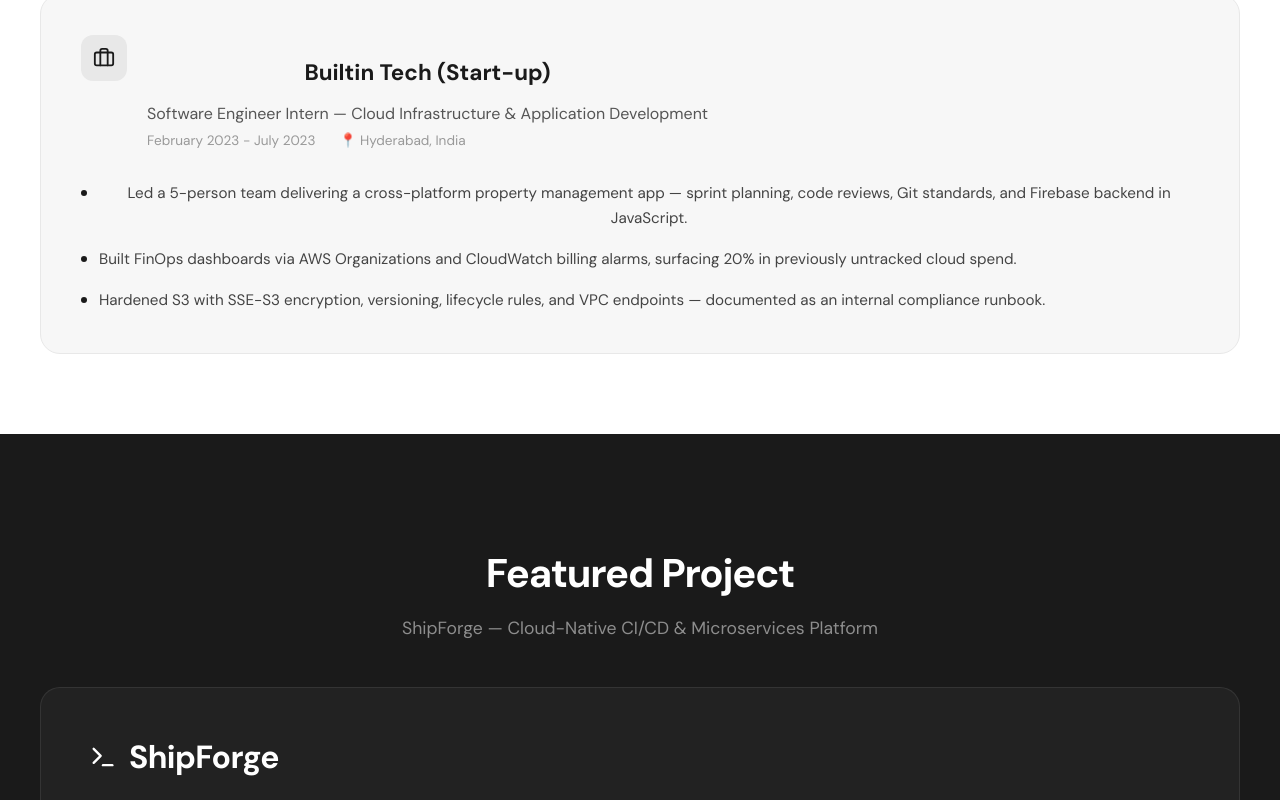
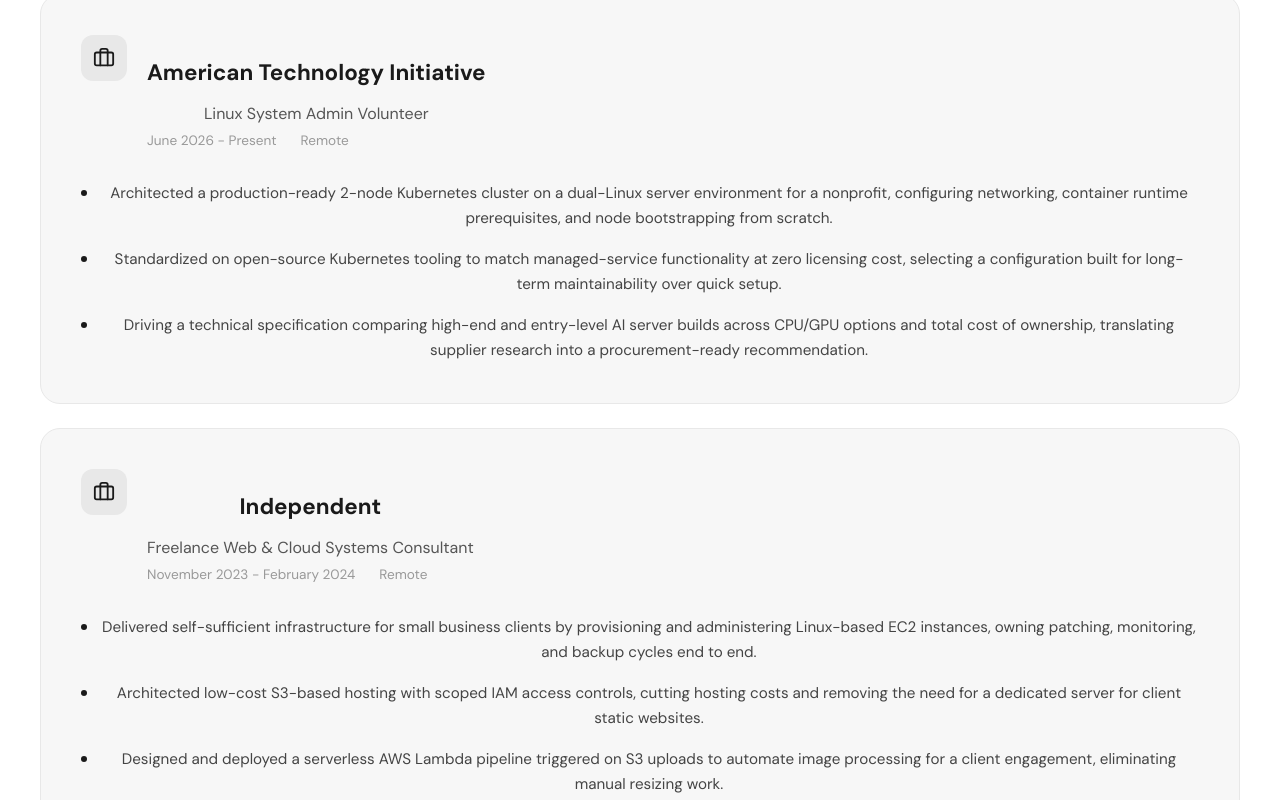
Before and after one commit to Sai9700128/Static_Portfolio, a React (Create React App) app: page / in a window 1280 px wide. Shown: the part 1720-2520 px from the top of the page. Built offline with nearby package versions, Linux system fonts and the light colour scheme.

Commit message:
updated portfolio

```diff
--- a/src/components/Portfolio.js
+++ b/src/components/Portfolio.js
@@ -23,28 +23,28 @@
         'Cloud & DevOps Engineer | MS @ Northeastern',
         '',
         '$ cat achievements.txt',
-        '→ 50+ microservices scaled via GitOps',
-        '→ ~80% CI pipeline runtime reduction',
-        '→ Zero-touch DR failover',
-        '→ PRs #256 & #257 merged upstream',
+        '> 50+ microservices scaled via GitOps',
+        '> ~80% CI pipeline runtime reduction',
+        '> Zero-touch DR failover',
+        '> PRs #256 & #257 merged upstream',
         '',
         '$ tech_stack --current',
-        '☁️  Cloud: AWS • GCP',
-        '🔧 IaC: Terraform • CloudFormation • Helm',
-        '🐳 Containers: Kubernetes (EKS/GKE) • Docker • Istio',
-        '🔁 CI/CD: GitHub Actions • ArgoCD • GitLab',
-        '🔐 Security: Vault • OPA • Trivy • IAM',
-        '📊 Observability: Prometheus • Grafana • Loki • Tempo',
-        '💻 Code: Python • Go • Bash • TypeScript • Java',
-        '🐧 Linux: UFW • fail2ban • Nginx • systemd • TLS',
+        'Cloud: AWS, GCP',
+        'IaC: Terraform, CloudFormation, Helm',
+        'Containers: Kubernetes (EKS/GKE), Docker, Istio',
+        'CI/CD: GitHub Actions, ArgoCD, GitLab',
+        'Security: Vault, OPA, Trivy, IAM',
+        'Observability: Prometheus, Grafana, Loki, Tempo',
+        'Code: Python, Go, Bash, TypeScript, Java, x86 Assembly',
+        'Linux: UFW, fail2ban, Nginx, systemd, TLS',
         '',
         '$ ls certifications/',
         'google-cloud-digital-leader.cert',
         'aws-solutions-architect.in-progress',
         '',
         '$ ./connect',
-        '📧 saikalyanx1@gmail.com',
-        '💼 LinkedIn | 🐙 GitHub'
+        'saikalyanx1@gmail.com',
+        'LinkedIn | GitHub'
     ], []);
 
     useEffect(() => {
@@ -125,16 +125,16 @@
         "Observability & Monitoring": ["Prometheus", "Grafana", "Loki", "CloudWatch", "Kubecost", "Alerting Rules", "node_exporter", "Runbooks"],
         "Security": ["HashiCorp Vault", "OPA Gatekeeper", "Trivy Container Scanning", "IAM Policies", "SSE-S3 Encryption"],
         "Networking & Systems": ["Linux Administration (Ubuntu 24.04, CentOS)", "systemd", "SSH hardening", "UFW", "fail2ban", "Nginx", "TLS/certbot", "logrotate", "cron", "TCP/IP", "DNS", "VPC/Subnet Design", "Network Policies", "mTLS", "SSH Tunneling"],
-        "Languages & Scripting": ["Python", "Go", "Bash/Shell Scripting", "Java", "JavaScript", "TypeScript", "Node.js"]
+        "Languages & Scripting": ["Python", "Go", "Bash/Shell Scripting", "Java", "JavaScript", "TypeScript", "Node.js", "x86 Assembly"]
     };
 
     const projects = [
         {
-            title: "ShipForge — Cloud-Native CI/CD & Microservices Platform",
+            title: "ShipForge - Cloud-Native CI/CD & Microservices Platform",
             subtitle: "Production-Grade Kubernetes Platform with GitOps & Zero-Trust Security",
             period: "December 2025 - May 2026",
-            tech: "GitHub Actions • ArgoCD • Terraform • Helm • Docker • Kubernetes (EKS) • Prometheus • Grafana • Istio • Vault • OPA Gatekeeper • Go",
-            summary: "Built a cloud-native CI/CD platform scaling from 3 to 50+ microservices using reusable Terraform modules and GitOps via ArgoCD ApplicationSets. GitHub Actions matrix builds with change detection cut pipeline runtime by ~80%. Full observability stack (Prometheus, Grafana, Loki, Tempo) provides deployment health visibility across all services. Zero-trust security enforced via Istio mTLS, OPA Gatekeeper, and HashiCorp Vault — achieving zero critical findings in Trivy scans.",
+            tech: "GitHub Actions, ArgoCD, Terraform, Helm, Docker, Kubernetes (EKS), Prometheus, Grafana, Istio, Vault, OPA Gatekeeper, Go",
+            summary: "Built a cloud-native CI/CD platform scaling from 3 to 50+ microservices using reusable Terraform modules and GitOps via ArgoCD ApplicationSets. GitHub Actions matrix builds with change detection cut pipeline runtime by ~80%. Full observability stack (Prometheus, Grafana, Loki, Tempo) provides deployment health visibility across all services. Zero-trust security enforced via Istio mTLS, OPA Gatekeeper, and HashiCorp Vault - achieving zero critical findings in Trivy scans.",
             githubUrl: "https://github.com/Sai9700128/gitops_app_Taskflow",
             githubUrl2: "https://github.com/Sai9700128/gitops-config",
             githubLabel1: "App",
@@ -142,42 +142,49 @@
             hasTwoLinks: true,
         },
         {
-            title: "LinuxOps Homelab — Production Server Hardening",
+            title: "MyOS - Interactive Operating System from Scratch",
+            subtitle: "Bare-Metal x86 Kernel with a Custom Bootloader and Interactive Shell",
+            period: "December 2025",
+            tech: "x86 Assembly (NASM), QEMU, Make, Bare-Metal / OS Development",
+            summary: "Wrote a custom bootloader and kernel in x86 Assembly, running in 32-bit protected mode with direct VGA text-mode display output. Built a keyboard-driven command shell handling PS/2 input, supporting commands like info, list, mem, and time. Implemented low-level system introspection entirely from raw hardware interaction, with no OS or libc underneath.",
+        },
+        {
+            title: "LinuxOps Homelab - Production Server Hardening",
             subtitle: "Hardened Ubuntu 24.04 EC2 with Nginx, TLS, and Host Observability",
             period: "June 2026",
-            tech: "Ubuntu 24.04 • Nginx • Let's Encrypt • UFW • fail2ban • node_exporter • systemd • cron • logrotate",
+            tech: "Ubuntu 24.04, Nginx, Let's Encrypt, UFW, fail2ban, node_exporter, systemd, cron, logrotate",
             summary: "Provisioned and hardened a production-grade Ubuntu 24.04 EC2 server serving a live static site over HTTPS. Implemented SSH key-only auth, UFW host firewall, fail2ban brute-force protection, and automated security patching. Configured Nginx with TLS termination, security headers (HSTS, X-Frame-Options), and logrotate. Deployed node_exporter as a systemd service for host-level metrics. Documented all operational procedures in a runbook.",
             githubUrl: "https://github.com/Sai9700128/linux-ops-homelab",
         },
         {
-            title: "InfraLens — AI-Powered Terraform Review Pipeline",
+            title: "InfraLens - AI-Powered Terraform Review Pipeline",
             subtitle: "Automated Infrastructure Code Review with Policy Enforcement",
             period: "April 2026",
-            tech: "GitHub Actions • Claude API • OPA Rego • tflint • Checkov",
-            summary: "Built an AI-powered Terraform review pipeline using GitHub Actions and the Claude API to analyze infrastructure diffs on every PR. OPA Rego policy gates block merges on critical findings. tflint and Checkov run as pre-AI static analysis to reduce noise — Claude's output is structured as severity-tiered JSON consumed by OPA for automated enforcement and PR comment feedback.",
+            tech: "GitHub Actions, Claude API, OPA Rego, tflint, Checkov",
+            summary: "Built an AI-powered Terraform review pipeline using GitHub Actions and the Claude API to analyze infrastructure diffs on every PR. OPA Rego policy gates block merges on critical findings. tflint and Checkov run as pre-AI static analysis to reduce noise - Claude's output is structured as severity-tiered JSON consumed by OPA for automated enforcement and PR comment feedback.",
             githubUrl: "https://github.com/Sai9700128/AI_infra_reviewer",
         },
         {
-            title: "OpsiMate — Open Source Contributor",
+            title: "OpsiMate - Open Source Contributor",
             subtitle: "Unified Alert Management Platform",
             period: "January 2026",
-            tech: "Terraform • Helm • Kubernetes • AWS EKS • EC2 • GitHub Actions",
-            summary: "Contributed Terraform modules and Helm charts to an open-source alert management platform — PRs #256 and #257 merged upstream. Helm packaging cut contributor onboarding from 4+ hours to under 10 minutes. Introduced CI quality gates (Helm linting, Terraform plan validation, unit tests) at the PR level, adopted as the standard across all subsequent contributions.",
+            tech: "Terraform, Helm, Kubernetes, AWS EKS, EC2, GitHub Actions",
+            summary: "Contributed Terraform modules and Helm charts to an open-source alert management platform - PRs #256 and #257 merged upstream. Helm packaging cut contributor onboarding from 4+ hours to under 10 minutes. Introduced CI quality gates (Helm linting, Terraform plan validation, unit tests) at the PR level, adopted as the standard across all subsequent contributions.",
             githubUrl: "https://github.com/Sai9700128/OpsiMate",
         },
         {
             title: "Multi-Region Disaster Recovery on AWS",
             subtitle: "Active-Passive DR with Automated Failover",
             period: "November - December 2025",
-            tech: "Terraform • AWS (EC2, RDS, S3, Route 53, Lambda, CloudWatch) • GitHub Actions • Bash",
-            summary: "Designed an active-passive DR architecture across two AWS regions targeting a 5-minute RPO and 15-minute RTO. Automated failover via Route 53 health checks and DNS failover routing — zero human involvement during simulated regional outages.",
+            tech: "Terraform, AWS (EC2, RDS, S3, Route 53, Lambda, CloudWatch), GitHub Actions, Bash",
+            summary: "Designed an active-passive DR architecture across two AWS regions targeting a 5-minute RPO and 15-minute RTO. Automated failover via Route 53 health checks and DNS failover routing - zero human involvement during simulated regional outages.",
             githubUrl: "https://github.com/Sai9700128/Multi-Region-DR",
         },
         {
-            title: "Cloud-Native WebApp — Production AWS Infrastructure",
+            title: "Cloud-Native WebApp - Production AWS Infrastructure",
             subtitle: "Scalable AWS Infrastructure with Terraform & Packer",
             period: "January - April 2025",
-            tech: "Terraform • AWS • Packer • GitHub Actions • CloudWatch • GCP",
+            tech: "Terraform, AWS, Packer, GitHub Actions, CloudWatch, GCP",
             summary: "Architected AWS infrastructure supporting 5,000+ concurrent users with 99% uptime. Automated AMI builds with Packer reduced deployment time by 40%. S3 lifecycle policies managing 500GB+ data cut storage costs by 30%. Terraform module refactoring reduced infrastructure code duplication by 60% across environments.",
             githubUrl: "https://github.com/Sai9700128/Webapp",
             githubUrl2: "https://github.com/Sai9700128/tf-aws-infra",
@@ -187,17 +194,42 @@
         },
     ];
 
-    const experience = {
+    const experiences = [
+        {
+            company: "American Technology Initiative",
+            role: "Linux System Admin Volunteer",
+            period: "June 2026 - Present",
+            location: "Remote",
+            highlights: [
+                "Architected a production-ready 2-node Kubernetes cluster on a dual-Linux server environment for a nonprofit, configuring networking, container runtime prerequisites, and node bootstrapping from scratch.",
+                "Standardized on open-source Kubernetes tooling to match managed-service functionality at zero licensing cost, selecting a configuration built for long-term maintainability over quick setup.",
+                "Driving a technical specification comparing high-end and entry-level AI server builds across CPU/GPU options and total cost of ownership, translating supplier research into a procurement-ready recommendation."
+            ]
+        },
+        {
+            company: "Independent",
+            role: "Freelance Web & Cloud Systems Consultant",
+            period: "November 2023 - February 2024",
+            location: "Remote",
+            highlights: [
+                "Delivered self-sufficient infrastructure for small business clients by provisioning and administering Linux-based EC2 instances, owning patching, monitoring, and backup cycles end to end.",
+                "Architected low-cost S3-based hosting with scoped IAM access controls, cutting hosting costs and removing the need for a dedicated server for client static websites.",
+                "Designed and deployed a serverless AWS Lambda pipeline triggered on S3 uploads to automate image processing for a client engagement, eliminating manual resizing work.",
+                "Took two local businesses, a bakery and an embroidery shop, from concept to live web presence, independently owning WordPress site design, hosting configuration, and go-live."
+            ]
+        },
+        {
             company: "Builtin Tech (Start-up)",
-        role: "Software Engineer Intern — Cloud Infrastructure & Application Development",
+            role: "Software Engineer Intern - Cloud Infrastructure & Application Development",
             period: "February 2023 - July 2023",
             location: "Hyderabad, India",
             highlights: [
-            "Led a 5-person team delivering a cross-platform property management app — sprint planning, code reviews, Git standards, and Firebase backend in JavaScript.",
+                "Led a 5-person team delivering a cross-platform property management app - sprint planning, code reviews, Git standards, and Firebase backend in JavaScript.",
                 "Built FinOps dashboards via AWS Organizations and CloudWatch billing alarms, surfacing 20% in previously untracked cloud spend.",
-            "Hardened S3 with SSE-S3 encryption, versioning, lifecycle rules, and VPC endpoints — documented as an internal compliance runbook."
+                "Hardened S3 with SSE-S3 encryption, versioning, lifecycle rules, and VPC endpoints - documented as an internal compliance runbook."
             ]
-    };
+        }
+    ];
 
     const achievements = [
         { metric: "50+", label: "Microservices Scaled" },
@@ -235,7 +267,6 @@
                         <p style={styles.heroGreeting}>Hello,</p>
                         <h1 style={styles.heroTitle}>
                             <span style={styles.heroName}>Sai Kalyan here!</span>
-                            <span style={styles.heroWave}> 👋🏽</span>
                         </h1>
                         <div style={styles.roleContainer}>
                             <p style={styles.heroSubtitle}>
@@ -280,14 +311,14 @@
                     <h2 style={styles.sectionTitleDark}>Education</h2>
                     <div style={styles.educationGrid}>
                         <div style={styles.eduCard}>
-                            <div style={styles.eduPeriod}>Sep 2024 — Apr 2026</div>
+                            <div style={styles.eduPeriod}>Sep 2024 - Apr 2026</div>
                             <h4 style={styles.eduInstitution}>Northeastern University</h4>
                             <p style={styles.eduDegree}>Master of Science in Software Engineering Systems</p>
                             <p style={styles.eduLocation}>Boston, MA</p>
                             <p style={styles.eduCoursework}>Coursework: Network Structures & Cloud Computing, Linux for Networking, Operating Systems</p>
                         </div>
                         <div style={styles.eduCard}>
-                            <div style={styles.eduPeriod}>Jun 2021 — Apr 2024</div>
+                            <div style={styles.eduPeriod}>Jun 2021 - Apr 2024</div>
                             <h4 style={styles.eduInstitution}>KL University</h4>
                             <p style={styles.eduDegree}>Bachelor in Electronics and Communication Engineering</p>
                             <p style={styles.eduLocation}>Hyderabad, India</p>
@@ -301,26 +332,30 @@
                 <div style={styles.sectionContent}>
                     <h2 style={styles.sectionTitleDark}>Professional Experience</h2>
                     <p style={styles.sectionSubDark}>Building scalable solutions in the cloud</p>
-                    <div style={styles.expCard}>
+                    <div style={styles.expList}>
+                        {experiences.map((exp, i) => (
+                            <div key={i} style={styles.expCard}>
                                 <div style={styles.expHeader}>
                                     <div style={styles.expIconWrap}><Briefcase size={22} color="#1a1a1a" /></div>
                                     <div>
-                                <h3 style={styles.expCompany}>{experience.company}</h3>
-                                <p style={styles.expRole}>{experience.role}</p>
+                                        <h3 style={styles.expCompany}>{exp.company}</h3>
+                                        <p style={styles.expRole}>{exp.role}</p>
                                         <div style={styles.expMeta}>
-                                    <span>{experience.period}</span>
-                                    <span>📍 {experience.location}</span>
+                                            <span>{exp.period}</span>
+                                            <span>{exp.location}</span>
                                         </div>
                                     </div>
                                 </div>
                                 <div style={styles.expHighlights}>
-                            {experience.highlights.map((h, i) => (
-                                <div key={i} style={styles.expHighlight}>
+                                    {exp.highlights.map((h, j) => (
+                                        <div key={j} style={styles.expHighlight}>
                                             <div style={styles.expDot}></div>
                                             <span>{h}</span>
                                         </div>
                                     ))}
                                 </div>
+                            </div>
+                        ))}
                     </div>
                 </div>
             </section>
@@ -329,7 +364,7 @@
             <section style={styles.darkSection}>
                 <div style={styles.sectionContent}>
                     <h2 style={styles.sectionTitleLight}>Featured Project</h2>
-                    <p style={styles.sectionSubLight}>ShipForge — Cloud-Native CI/CD & Microservices Platform</p>
+                    <p style={styles.sectionSubLight}>ShipForge - Cloud-Native CI/CD & Microservices Platform</p>
                     <div style={styles.featuredCard}>
                         <div style={styles.featuredGrid}>
                             <div>
@@ -348,7 +383,7 @@
                                         "Observability: Prometheus + Grafana + Loki + Tempo"
                                     ].map((f, i) => (
                                         <div key={i} style={styles.featuredFeature}>
-                                            <span style={styles.featureBullet}>—</span>
+                                            <span style={styles.featureBullet}>-</span>
                                             <span>{f}</span>
                                         </div>
                                     ))}
@@ -379,8 +414,8 @@
                                     <div style={styles.cmdResult}>user-service      3/3     Running</div>
                                     <div style={styles.cmdResult}>... 47 more services</div>
                                     <div style={styles.cmdLine}>$ argocd app sync shipforge</div>
-                                    <div style={styles.cmdResult}>✓ Synced (Healthy) — 50+ apps</div>
-                                    <div style={styles.cmdLine}>$ █</div>
+                                    <div style={styles.cmdResult}>OK Synced (Healthy) - 50+ apps</div>
+                                    <div style={styles.cmdLine}>$ _</div>
                                 </div>
                             </div>
                         </div>
@@ -404,10 +439,12 @@
                                         <p style={styles.projectSummary}>{project.summary}</p>
                                     </div>
                                     <div style={styles.projectActions}>
+                                        {project.githubUrl && (
                                             <a href={project.githubUrl} target="_blank" rel="noopener noreferrer" style={styles.btnDark}>
                                                 <Github size={16} />
                                                 {project.hasTwoLinks ? project.githubLabel1 : 'GitHub'}
                                             </a>
+                                        )}
                                         {project.hasTwoLinks && (
                                             <a href={project.githubUrl2} target="_blank" rel="noopener noreferrer" style={styles.btnOutlineDark}>
                                                 <Github size={16} />
@@ -471,7 +508,7 @@
             {/* Contact */}
             <section id="contact" style={styles.lightSectionAlt}>
                 <div style={styles.contactContent}>
-                    <h2 style={styles.contactTitle}>Let's Build Something Amazing</h2>
+                    <h2 style={styles.contactTitle}>Build Something Amazing Together</h2>
                     <p style={styles.contactDesc}>Ready to discuss new opportunities, collaborations, or just chat about tech?</p>
                     <div style={styles.contactGrid}>
                         <a href="mailto:saikalyanx1@gmail.com" style={styles.contactCard}>
@@ -490,14 +527,14 @@
                             <div style={styles.contactCardValue}>View my code</div>
                         </a>
                     </div>
-                    <p style={styles.locationText}>📍 Brookline, MA · (857) 339-8482</p>
+                    <p style={styles.locationText}>Brookline, MA - (857) 339-8482</p>
                 </div>
             </section>
 
             {/* Footer */}
             <footer style={styles.footer}>
                 <div style={styles.footerContent}>
-                    <p>© 2026 Sai Kalyan Burra. Building the future with cloud technology.</p>
+                    <p>Copyright 2026 Sai Kalyan Burra. Building the future with cloud technology.</p>
                 </div>
             </footer>
         </div>
@@ -554,6 +591,7 @@
     eduLocation: { fontSize: '0.85rem', color: '#999', margin: 0 },
     eduCoursework: { fontSize: '0.8rem', color: '#888', marginTop: '0.75rem', fontStyle: 'italic', lineHeight: '1.5' },
     expCard: { background: '#f7f7f7', borderRadius: '20px', padding: '2.5rem', border: '1px solid #e8e8e8' },
+    expList: { display: 'flex', flexDirection: 'column', gap: '1.5rem' },
     expHeader: { display: 'flex', alignItems: 'flex-start', gap: '1.25rem', marginBottom: '2rem' },
     expIconWrap: { background: '#e8e8e8', borderRadius: '12px', padding: '0.75rem', display: 'flex', alignItems: 'center', justifyContent: 'center', flexShrink: 0 },
     expCompany: { fontSize: '1.4rem', fontWeight: '700', color: '#1a1a1a', marginBottom: '0.3rem' },
```
Lines whose indentation alone changed are shown as unchanged.
